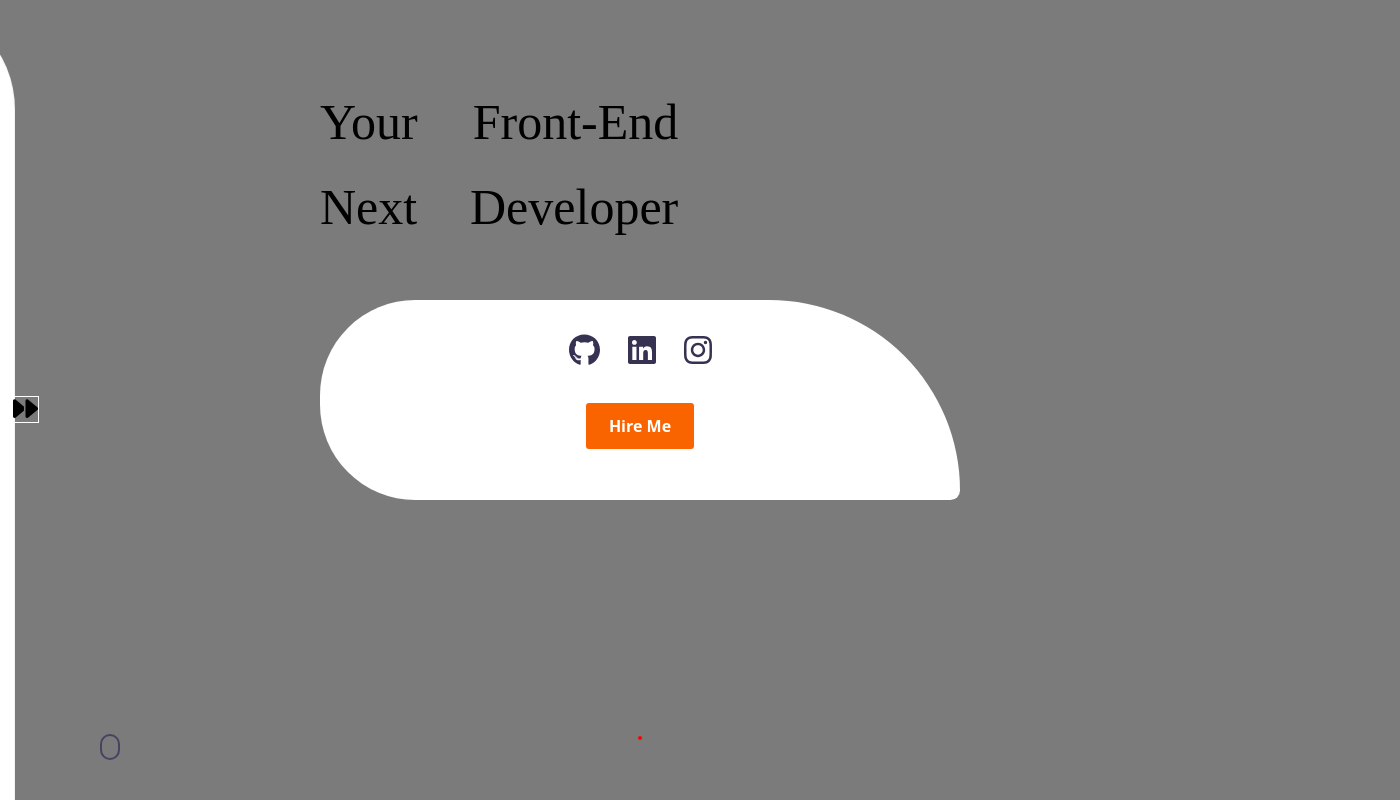
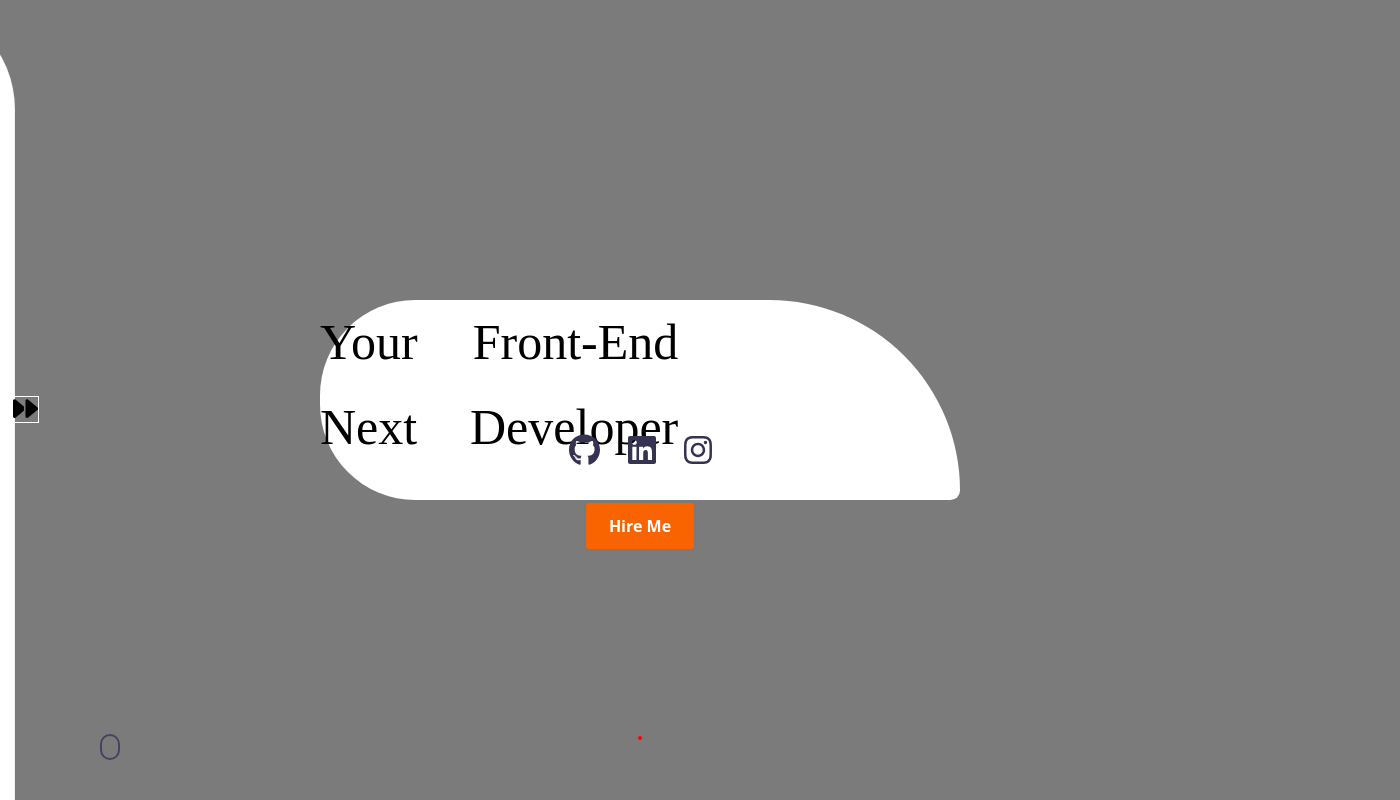
Before and after one commit to artursantana/Portifolio, a React (Vite) app: page / in a window 1280 px wide. Shown: the top 800 px of the page, 1400 px wide, since content can reach past the window. Built offline with nearby package versions, Linux system fonts and the light colour scheme.

Commit message:
first commit

```diff
--- a/src/components/home/HeaderSocials.jsx
+++ b/src/components/home/HeaderSocials.jsx
@@ -17,6 +17,8 @@ const HeaderSocials = () => {
         <a href="#" className="home_social-link" target="_black">
         <FontAwesomeIcon icon={faInstagram} />
         </a>
+
+
     </div>
   )
 }
--- a/src/components/home/Home.jsx
+++ b/src/components/home/Home.jsx
@@ -11,6 +11,7 @@ import ScrollDown from './ScrollDown'
 const Home = () => {
   return (
     <section className="home container" id="home">
+
       <div className="intro">
          <div className='home_name'>
           <div className='home_div'>
@@ -19,7 +20,6 @@ const Home = () => {
 
             <div className='home_div1'>Front-End Developer</div>
         </div>
-        <span className='home_education'></span>
 
         <HeaderSocials />
 
--- a/src/components/home/home.scss
+++ b/src/components/home/home.scss
@@ -3,6 +3,7 @@
 
 .home {
     position: relative;
+    width: 90%;
     min-height: 100vh;
     display: flex;
     align-items: center;
@@ -12,12 +13,7 @@
 .home_name {
     display: flex;
     flex-direction: column;
-    margin-top: 80px;
-    width: 100%;
-    height: 30%;
-
      font-size: 50px;
-    position: absolute;
     top: 0;
 
     .home_div{
```
